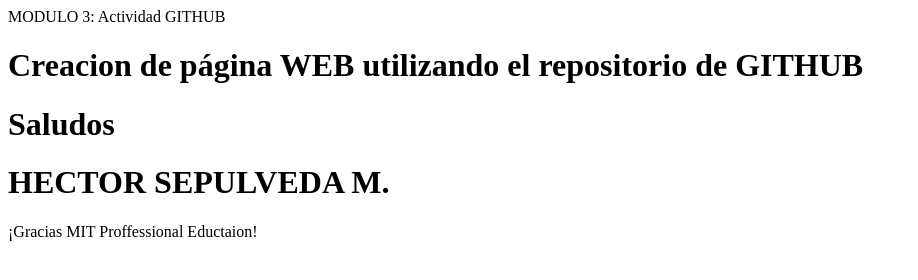
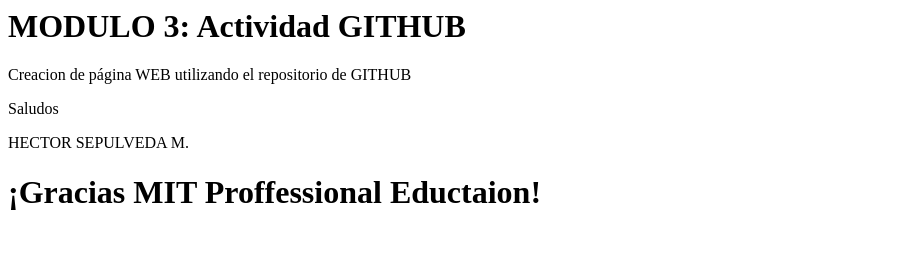
Before and after one commit to hectorhsm/MITPEM3, a plain HTML site: page index.html in a window 1280 px wide. Shown: the whole page, without its empty margins (0-918 px from the left). Drawn offline with Linux system fonts and the light colour scheme.

Commit message:
Update index.html
segunda actualización

```diff
--- a/index.html
+++ b/index.html
@@ -1,8 +1,8 @@
 <html>
-<p> MODULO 3: Actividad GITHUB </p>
-<h1> Creacion de página WEB utilizando el repositorio de GITHUB </h1>
-<h1> Saludos </h1>
-<h1>  HECTOR SEPULVEDA M. </h1>
+<h1> MODULO 3: Actividad GITHUB </h1>
+<p> Creacion de página WEB utilizando el repositorio de GITHUB </p>
+<p> Saludos </p>
+<p> HECTOR SEPULVEDA M. </p>
 <h1>  </h1>
-<p> ¡Gracias MIT Proffessional Eductaion!</p>
+<h1> ¡Gracias MIT Proffessional Eductaion!</h1>
 </html>
```
